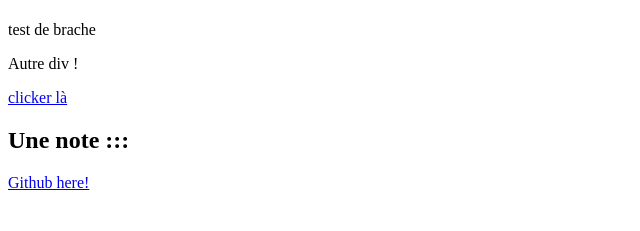
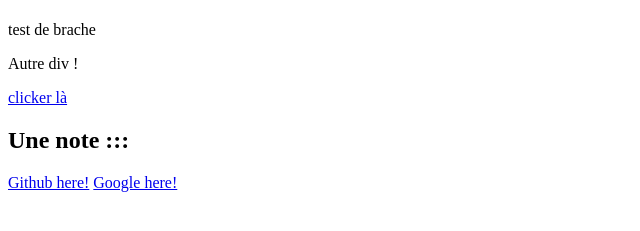
Before and after one commit to AnasAar/cours, a plain HTML site: page index.html in a window 1280 px wide. Shown: the part 59-290 px from the top of the page, without its empty margins (0-640 px from the left). Drawn offline with Linux system fonts and the light colour scheme.

Commit message:
new path

```diff
--- a/index.html
+++ b/index.html
@@ -14,5 +14,6 @@
     <a href="cirooo/zabla.html">clicker là</a>
     <div><h2>Une note :::</h2></div>
     <a href="github.com">Github here!</a>
+    <a href="google.com">Google here!</a>
 </body>
 </html>
```
